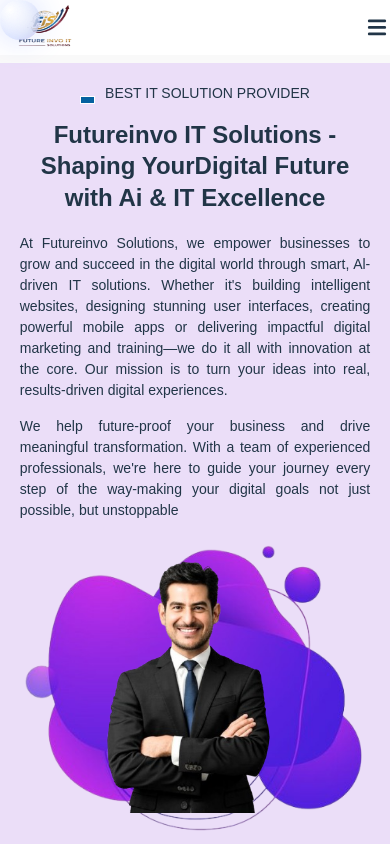
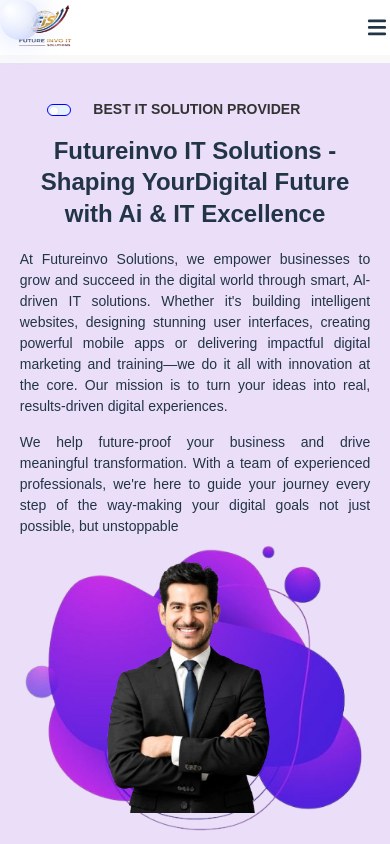
Before and after one commit to venkatesh554/Futureinvo, a React (Vite) app: page / in a window 390 px wide. Shown: the top 844 px of the page. Built offline with nearby package versions, Linux system fonts and the light colour scheme.

Commit message:
first future invo

```diff
--- a/src/Navbar/Home.jsx
+++ b/src/Navbar/Home.jsx
@@ -186,7 +186,7 @@
                              <div className="right-sub1">
                                  <img src={img5}/>
                                    <p id="heads">Vision</p>
-                                  <p>Innovationg Features<br></br>Through Technology</p>
+                                  <p>Innovatiing Features<br></br>Through Technology</p>
                               </div>
 
                               <div className="right-sub2">
--- a/src/Navbar/cssfiles/Home.css
+++ b/src/Navbar/cssfiles/Home.css
@@ -53,6 +53,125 @@
     color:rgb(33, 53, 71);
 
 }
+
+
+
+
+
+
+/* Container: Flex for button + label alignment (for small toggle look) */
+#p1 {
+  display: flex !important; /* Flex row: button left, text right */
+  align-items: center !important; /* Vertical center */
+  gap: 8px !important; /* Small space between button and text */
+  margin: 20px 0 !important; /* Vertical spacing */
+  font-size: 18px !important; /* Label text size */
+  font-weight: 600 !important; /* Bold label */
+  color: #333 !important; /* Dark label text */
+  user-select: none !important; /* Prevent text selection */
+  position: relative !important; /* Relative for button positioning */
+}
+
+/* Small Toggle Button: Static visual toggle switch (your styles + toggle appearance) */
+#b1.toggle-btn {
+  width: 30px !important; /* Small width for toggle (adjusted from 20px) */
+  height: 16px !important; /* Small height (adjusted from 10px) */
+  border: 1px solid blue !important; /* Your blue border */
+  position: relative !important; /* Your relative position */
+  left: -20px !important; /* Your left offset preserved */
+  top: -3px !important; /* Your top offset preserved */
+  background-color: #e6f3ff !important; /* Light blue fill for "off" toggle feel */
+  border-radius: 16px !important; /* Pill shape for toggle (full height radius) */
+  cursor: pointer !important; /* Pointer for visual interaction (no action) */
+  outline: none !important; /* No default outline */
+  transition: background-color 0.3s ease, box-shadow 0.3s ease !important; /* Smooth hover only */
+  box-shadow: 0 1px 3px rgba(0, 0, 0, 0.1) !important; /* Subtle shadow for depth */
+  z-index: 1 !important; /* Ensure above text if overlapping */
+}
+
+/* Static Knob: Fixed pseudo-element for toggle look (no slide, just visual) */
+#b1.toggle-btn::before {
+  content: "" !important;
+  position: absolute !important;
+  top: 0px !important; /* Offset from top */
+  left: 2px !important; /* Fixed left for "off" position */
+  width: 20px !important; /* Small knob size */
+  height: 22px !important;
+  background-color: white !important; /* White knob */
+  border-radius: 50% !important; /* Circle knob */
+  box-shadow: 0 0 2px rgba(0, 0, 0, 0.2) !important; /* Knob shadow */
+}
+
+/* Hover Effect: Subtle feedback (no state change, static) */
+#b1.toggle-btn:hover {
+  background-color: #cce7ff !important; /* Lighter blue on hover */
+  box-shadow: 0 2px 5px rgba(5, 98, 160, 0.2) !important; /* Blue-tinted shadow */
+  border-color: rgba(5, 98, 160, 0.8) !important; /* Darker blue border */
+}
+
+#b1.toggle-btn:focus {
+  box-shadow: 0 0 0 2px rgba(5, 98, 160, 0.3) !important; /* Focus ring for accessibility */
+}
+
+/* Responsive: Smaller on mobile (toggle scales down) */
+@media (max-width: 575.99px) {
+  #p1 {
+    font-size: 16px !important; /* Smaller label on mobile */
+    gap: 6px !important; /* Less space */
+    margin: 15px 0 !important; /* Tighter vertical */
+    padding-right: 80px!important;
+  }
+
+  #b1.toggle-btn {
+    width: 26px !important; /* Smaller toggle width */
+    height: 14px !important; /* Smaller height */
+    left: -8px !important; /* Adjusted left offset */
+    top: -4px !important; /* Adjusted top offset */
+    border-radius: 14px !important; /* Adjusted pill */
+    box-shadow: 0 1px 2px rgba(0, 0, 0, 0.05) !important; /* Lighter shadow */
+  }
+
+  #b1.toggle-btn::before {
+    width: 10px !important; /* Smaller knob */
+    height: 10px !important;
+    top: 2px !important;
+    left: 2px !important; /* Fixed position */
+  }
+
+  #b1.toggle-btn:hover {
+    box-shadow: 0 1px 3px rgba(5, 98, 160, 0.15) !important; /* Milder hover */
+  }
+
+  /* Sub-Media <400px: Even smaller toggle */
+  @media (max-width: 399px) {
+    #p1 {
+      font-size: 14px !important; /* Smaller label */
+      gap: 4px !important; /* Minimal space */
+      padding-right:70px!important;
+      left: 0 !important;
+    }
+
+    #b1.toggle-btn {
+      width: 24px !important; /* Smaller width */
+      height: 12px !important; /* Smaller height */
+      top: -4.5px !important; /* Adjusted offset */
+      padding-left: 20px !important;
+      border-radius: 12px !important; /* Adjusted pill */
+      box-shadow: 0 0 1px rgba(0, 0, 0, 0.05) !important; /* Very light shadow */
+    }
+
+    #b1.toggle-btn::before {
+      width: 8px !important; /* Tiny knob */
+      height: 8px !important;
+      top: 2px !important;
+      left: 2px !important; /* Fixed position */
+    }
+  }
+}
+
+
+
+
 
 
 
@@ -92,6 +211,21 @@
     font-size:20px;
     top:2px;
 }
+
+
+
+
+
+
+
+
+
+
+
+
+
+
+
 .right-content{
   position:relative;
   top:-150px;
```
